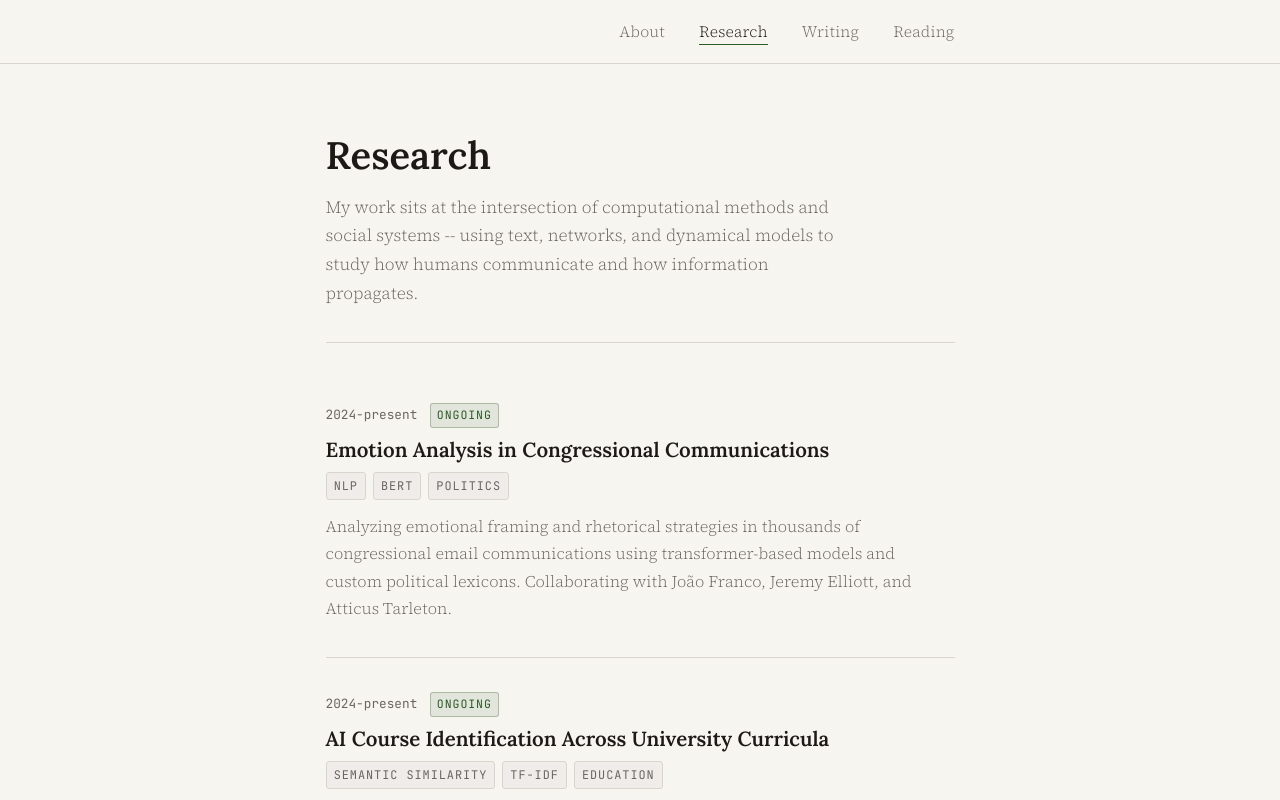
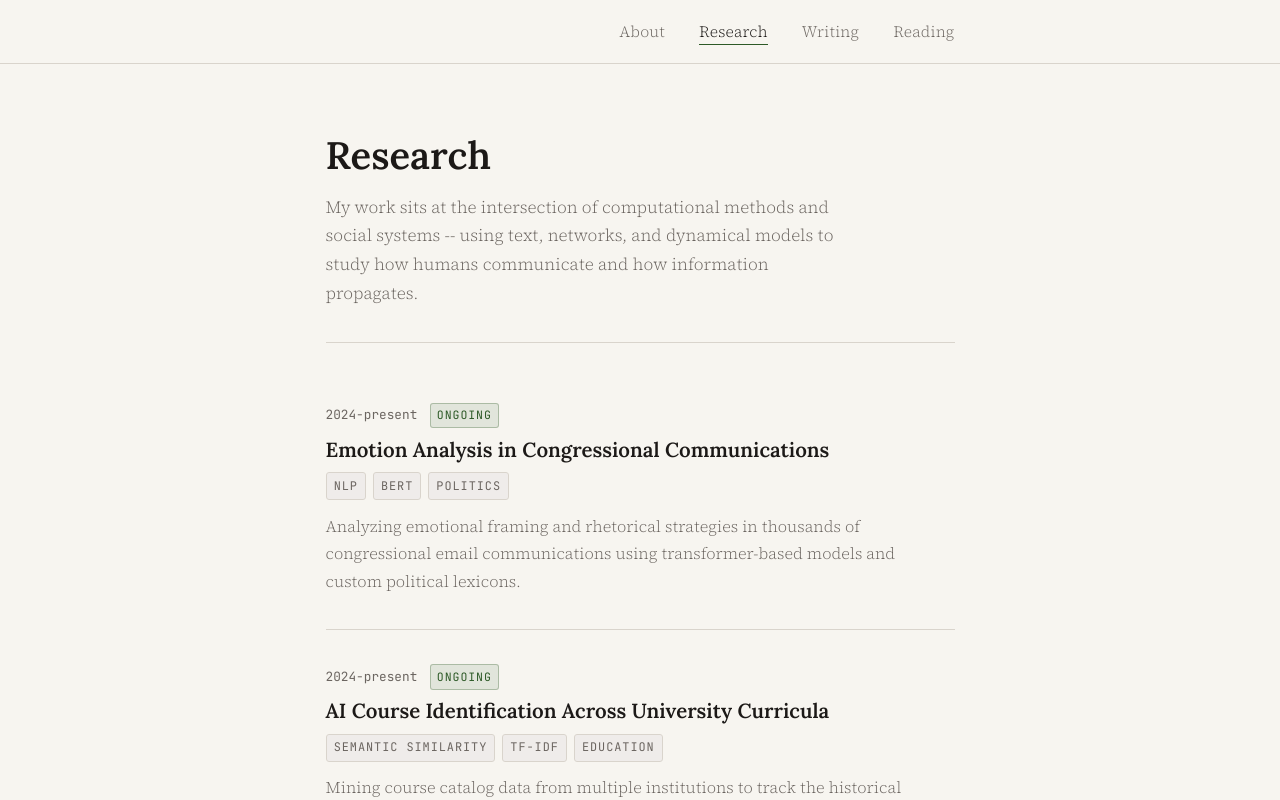
Before and after one commit to marobinette/portfolio, a SvelteKit app: page /research in a window 1280 px wide. Shown: the top 800 px of the page. Built offline with nearby package versions, Linux system fonts and the light colour scheme.

Commit message:
no names

```diff
--- a/src/routes/research/+page.svelte
+++ b/src/routes/research/+page.svelte
@@ -5,7 +5,7 @@
       year: '2024-present',
       tags: ['NLP', 'BERT', 'Politics'],
       description:
-        'Analyzing emotional framing and rhetorical strategies in thousands of congressional email communications using transformer-based models and custom political lexicons. Collaborating with João Franco, Jeremy Elliott, and Atticus Tarleton.',
+        'Analyzing emotional framing and rhetorical strategies in thousands of congressional email communications using transformer-based models and custom political lexicons.',
       status: 'active',
     },
     {
```
